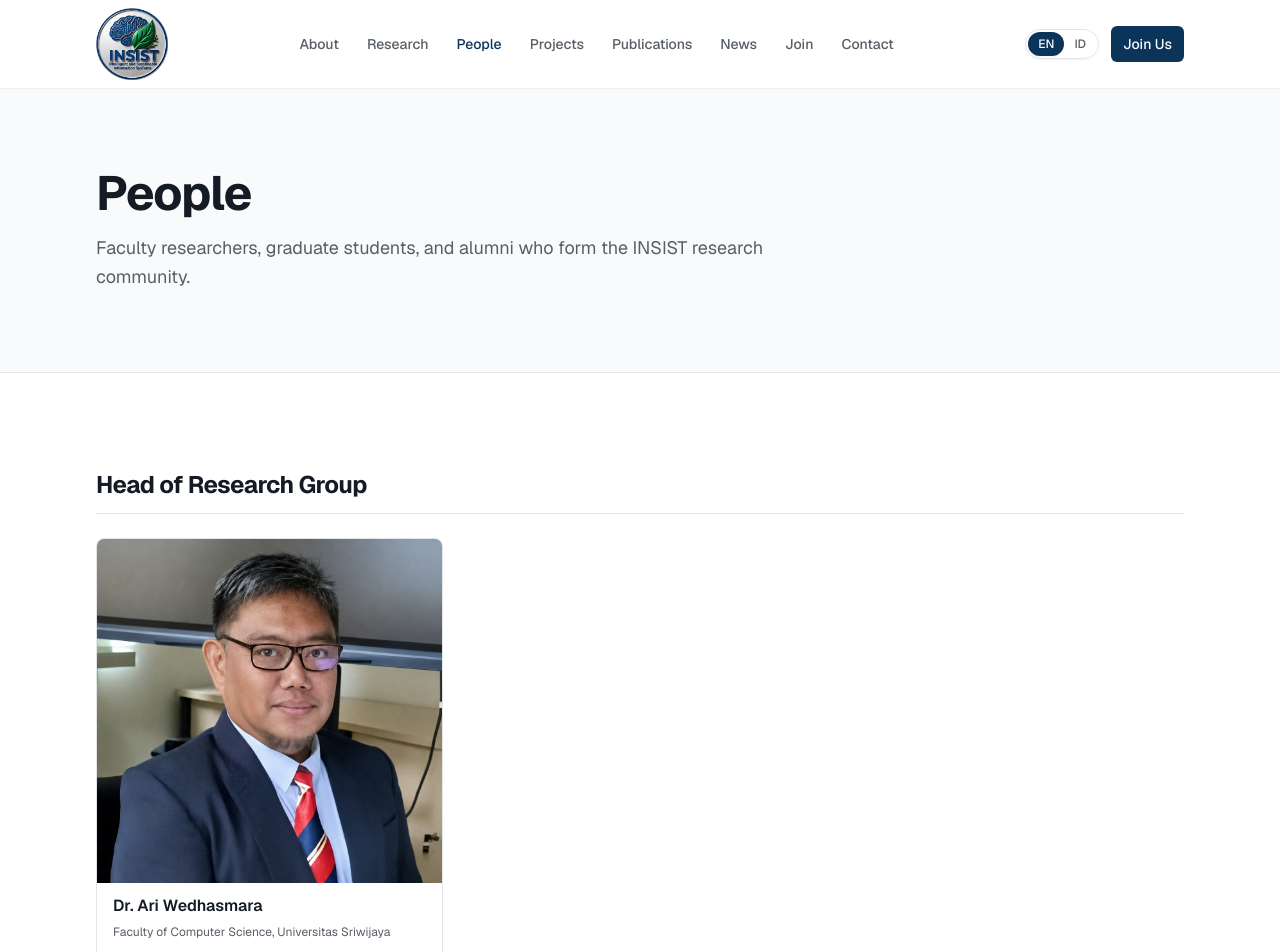
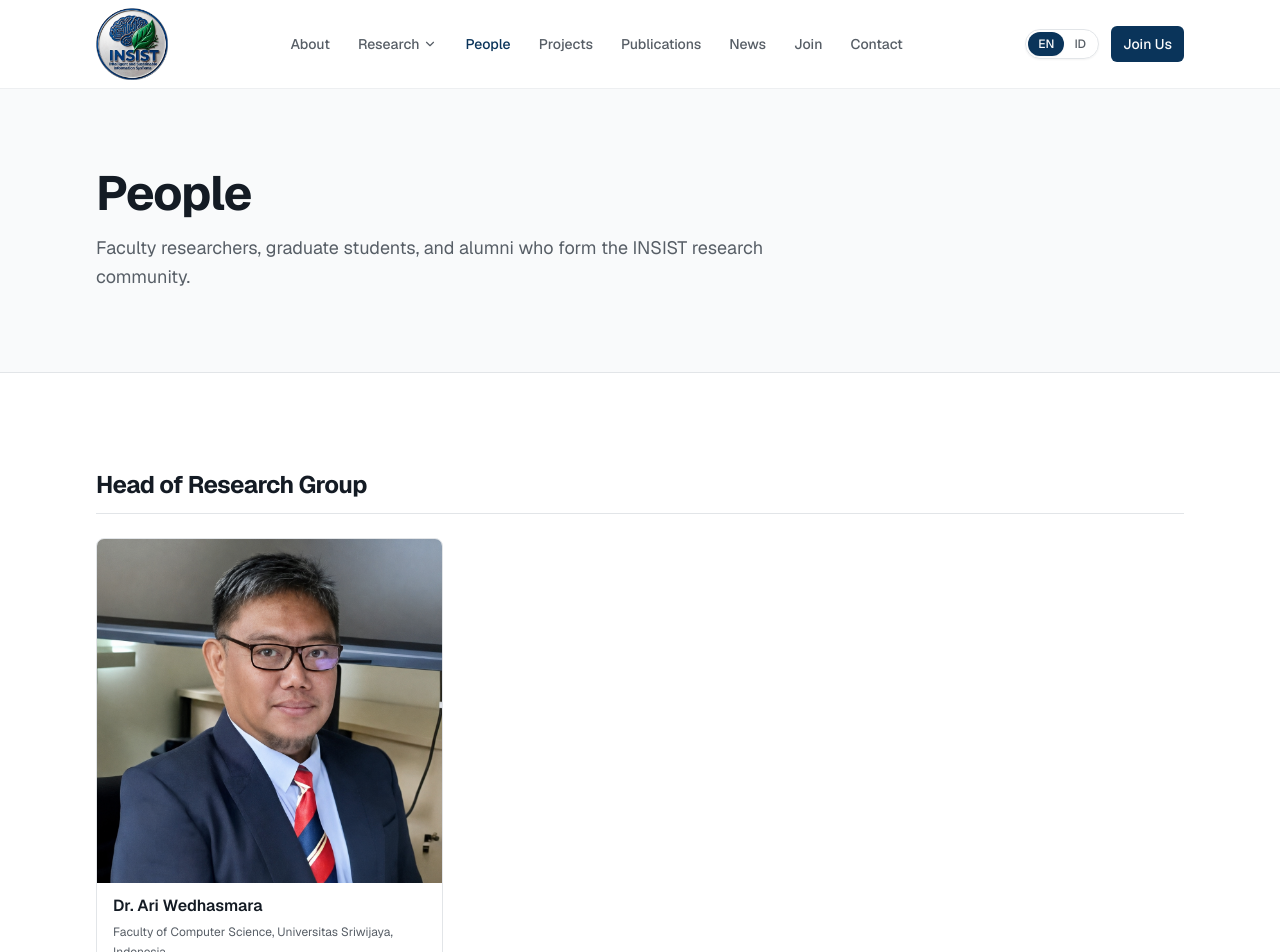
Before and after one commit to rahmatheroza/insist, a Next.js app: page /en/people in a window 1280 px wide. Shown: the top 952 px of the page. Built offline with nearby package versions, Linux system fonts and the light colour scheme.

Commit message:
menambahkan people, attribut negara, dan sub-menu roadmap

```diff
--- a/messages/en.json
+++ b/messages/en.json
@@ -80,6 +80,11 @@
     "description": "Our research spans intelligent systems, sustainable IS, digital health, and more — united by a commitment to rigorous, impact-oriented inquiry.",
     "comingSoon": "Detailed research pages and project listings coming soon."
   },
+  "roadmapPage": {
+    "title": "Research Roadmap",
+    "description": "Our strategic research trajectory, long-term vision, and milestones in intelligent and sustainable information systems.",
+    "comingSoon": "Detailed research roadmap timeline, focus areas, and milestone agendas coming soon."
+  },
   "peoplePage": {
     "title": "People",
     "description": "Faculty researchers, graduate students, and alumni who form the INSIST research community.",
--- a/messages/id.json
+++ b/messages/id.json
@@ -80,6 +80,11 @@
     "description": "Riset kami mencakup sistem cerdas, sistem informasi berkelanjutan, informatika kesehatan digital, dan lainnya — disatukan oleh komitmen terhadap ketelitian dan dampak nyata.",
     "comingSoon": "Halaman riset dan daftar proyek terperinci segera hadir."
   },
+  "roadmapPage": {
+    "title": "Roadmap Riset",
+    "description": "Arah strategis riset, visi jangka panjang, dan tonggak capaian kami dalam pengembangan sistem informasi cerdas dan berkelanjutan.",
+    "comingSoon": "Peta jalan riset terperinci, linimasa tahapan, dan agenda capaian akan segera hadir."
+  },
   "peoplePage": {
     "title": "Anggota",
     "description": "Dosen peneliti, mahasiswa pascasarjana, dan alumni yang membentuk komunitas riset INSIST.",
--- a/src/app/sitemap.ts
+++ b/src/app/sitemap.ts
@@ -8,6 +8,7 @@ export default function sitemap(): MetadataRoute.Sitemap {
     "",
     "/about",
     "/research",
+    "/research/roadmap",
     "/people",
     "/projects",
     "/publications",
--- a/src/components/layout/header.tsx
+++ b/src/components/layout/header.tsx
@@ -1,7 +1,7 @@
 "use client";
 
-import { useState } from "react";
-import { Menu, X } from "lucide-react";
+import { useState, useRef, useEffect } from "react";
+import { ChevronDown, Menu, X } from "lucide-react";
 import { useLocale, useTranslations } from "next-intl";
 
 import { Link, usePathname } from "@/i18n/routing";
@@ -16,15 +16,104 @@ export function Header() {
   const t = useTranslations("nav");
   const pathname = usePathname();
   const [mobileOpen, setMobileOpen] = useState(false);
+  const [activeDropdown, setActiveDropdown] = useState<string | null>(null);
+  const dropdownRef = useRef<HTMLDivElement>(null);
   const navItems = getNavItems(locale);
+
+  useEffect(() => {
+    function handleClickOutside(event: MouseEvent) {
+      if (
+        dropdownRef.current &&
+        !dropdownRef.current.contains(event.target as Node)
+      ) {
+        setActiveDropdown(null);
+      }
+    }
+    document.addEventListener("mousedown", handleClickOutside);
+    return () => document.removeEventListener("mousedown", handleClickOutside);
+  }, []);
 
   return (
     <header className="sticky top-0 z-50 w-full border-b border-border/60 bg-background/95 backdrop-blur supports-[backdrop-filter]:bg-background/80">
       <div className="mx-auto flex min-h-20 max-w-6xl items-center justify-between px-6 py-2 lg:px-8">
         <Logo />
 
-        <nav className="hidden items-center gap-1 lg:flex" aria-label="Main">
-          {navItems.map((item) => (
+        <nav
+          ref={dropdownRef}
+          className="hidden items-center gap-1 lg:flex"
+          aria-label="Main"
+        >
+          {navItems.map((item) => {
+            const hasChildren = item.children && item.children.length > 0;
+            const isParentActive =
+              pathname === item.href ||
+              (item.children && item.children.some((c) => pathname === c.href));
+            const isDropdownOpen = activeDropdown === item.label;
+
+            if (hasChildren) {
+              return (
+                <div
+                  key={item.href}
+                  className="relative group"
+                  onMouseEnter={() => setActiveDropdown(item.label)}
+                  onMouseLeave={() => setActiveDropdown(null)}
+                >
+                  <div className="flex items-center">
+                    <Link
+                      href={item.href}
+                      className={cn(
+                        "flex items-center gap-1 rounded-md px-3 py-2 text-sm font-medium transition-colors",
+                        isParentActive
+                          ? "text-primary"
+                          : "text-muted-foreground hover:text-foreground"
+                      )}
+                      onClick={() => setActiveDropdown(null)}
+                    >
+                      {item.label}
+                      <ChevronDown
+                        className={cn(
+                          "size-3.5 transition-transform duration-200",
+                          isDropdownOpen ? "rotate-180" : "group-hover:rotate-180"
+                        )}
+                      />
+                    </Link>
+                  </div>
+
+                  {/* Dropdown Menu */}
+                  <div
+                    className={cn(
+                      "absolute left-0 top-full pt-1.5 z-50 transition-all duration-200",
+                      isDropdownOpen
+                        ? "visible opacity-100 translate-y-0"
+                        : "invisible opacity-0 -translate-y-1 pointer-events-none group-hover:visible group-hover:opacity-100 group-hover:translate-y-0 group-hover:pointer-events-auto"
+                    )}
+                  >
+                    <div className="w-48 rounded-xl border border-border/80 bg-background/95 p-1.5 shadow-xl backdrop-blur supports-[backdrop-filter]:bg-background/90">
+                      {item.children?.map((child) => {
+                        const isChildActive = pathname === child.href;
+                        return (
+                          <Link
+                            key={child.href}
+                            href={child.href}
+                            onClick={() => setActiveDropdown(null)}
+                            className={cn(
+                              "block rounded-lg px-3 py-2 text-sm font-medium transition-colors",
+                              isChildActive
+                                ? "bg-accent text-primary font-semibold"
+                                : "text-muted-foreground hover:bg-muted hover:text-foreground"
+                            )}
+                          >
+                            {child.label}
+                          </Link>
+                        );
+                      })}
+                    </div>
+                  </div>
+                </div>
+              );
+            }
+
+            return (
               <Link
                 key={item.href}
                 href={item.href}
@@ -37,7 +126,8 @@ export function Header() {
               >
                 {item.label}
               </Link>
-          ))}
+            );
+          })}
         </nav>
 
         <div className="hidden items-center gap-3 lg:flex">
@@ -67,7 +157,49 @@ export function Header() {
           aria-label="Mobile"
         >
           <div className="flex flex-col gap-1">
-            {navItems.map((item) => (
+            {navItems.map((item) => {
+              const hasChildren = item.children && item.children.length > 0;
+              const isParentActive =
+                pathname === item.href ||
+                (item.children && item.children.some((c) => pathname === c.href));
+
+              if (hasChildren) {
+                return (
+                  <div key={item.href} className="flex flex-col gap-1">
+                    <Link
+                      href={item.href}
+                      onClick={() => setMobileOpen(false)}
+                      className={cn(
+                        "rounded-md px-3 py-2.5 text-sm font-medium transition-colors",
+                        isParentActive
+                          ? "bg-accent text-primary"
+                          : "text-muted-foreground hover:text-foreground"
+                      )}
+                    >
+                      {item.label}
+                    </Link>
+                    <div className="ml-3 flex flex-col gap-1 border-l-2 border-border/60 pl-3">
+                      {item.children?.map((child) => (
+                        <Link
+                          key={child.href}
+                          href={child.href}
+                          onClick={() => setMobileOpen(false)}
+                          className={cn(
+                            "rounded-md px-3 py-2 text-sm font-medium transition-colors",
+                            pathname === child.href
+                              ? "bg-accent text-primary font-semibold"
+                              : "text-muted-foreground hover:text-foreground"
+                          )}
+                        >
+                          {child.label}
+                        </Link>
+                      ))}
+                    </div>
+                  </div>
+                );
+              }
+
+              return (
                 <Link
                   key={item.href}
                   href={item.href}
@@ -81,7 +213,8 @@ export function Header() {
                 >
                   {item.label}
                 </Link>
-            ))}
+              );
+            })}
             <Button asChild className="mt-3" size="sm">
               <Link href="/join" onClick={() => setMobileOpen(false)}>
                 {t("joinUs")}
--- a/src/content/people.ts
+++ b/src/content/people.ts
@@ -5,7 +5,7 @@ const peopleEn: Person[] = [
     id: "person-1",
     name: "Dr. Ari Wedhasmara",
     role: "Head of Research Group",
-    affiliation: "Faculty of Computer Science, Universitas Sriwijaya",
+    affiliation: "Faculty of Computer Science, Universitas Sriwijaya, Indonesia",
     image: "/images/people/ari-wedhasmara.png",
     researchInterests: [
       "Digital Goverment & Public Sector Information Systems",
@@ -18,7 +18,7 @@ const peopleEn: Person[] = [
     id: "person-2",
     name: "Mira Afrina, Ph.D.",
     role: "Researcher",
-    affiliation: "Faculty of Computer Science, Universitas Sriwijaya",
+    affiliation: "Faculty of Computer Science, Universitas Sriwijaya, Indonesia",
     image: "/images/people/Mira-Afrina.jpeg",
     researchInterests: [
       "Information System Adoption and E-Commerce",
@@ -28,7 +28,7 @@ const peopleEn: Person[] = [
     id: "person-3",
     name: "Rizka Dhini Kurnia, Ph.D.",
     role: "Researcher",
-    affiliation: "Faculty of Computer Science, Universitas Sriwijaya",
+    affiliation: "Faculty of Computer Science, Universitas Sriwijaya, Indonesia",
     image: "/images/people/Rizka-Dhini-Kurnia.jpeg",
     researchInterests: [
       "E-commerce and Digital Marketing",
@@ -40,7 +40,7 @@ const peopleEn: Person[] = [
     id: "person-4",
     name: "Al Farissi, Ph.D.",
     role: "Researcher",
-    affiliation: "Faculty of Computer Science, Universitas Sriwijaya",
+    affiliation: "Faculty of Computer Science, Universitas Sriwijaya, Indonesia",
     image: "/images/people/Al-Farissi.jpeg",
     researchInterests: [
       "Intelligence System",
@@ -50,7 +50,7 @@ const peopleEn: Person[] = [
     id: "person-5",
     name: "Apriansyah Putra, M.Comp.",
     role: "Researcher",
-    affiliation: "Faculty of Computer Science, Universitas Sriwijaya",
+    affiliation: "Faculty of Computer Science, Universitas Sriwijaya, Indonesia",
     image: "/images/people/Apriansyah-Putra.jpeg",
     researchInterests: [
       "Human-Centered Digital Services & E-Participation",
@@ -61,7 +61,7 @@ const peopleEn: Person[] = [
     id: "person-6",
     name: "Assoc. Prof. Dr. Ab Razak Che Hussin",
     role: "Advisor Researcher",
-    affiliation: "Faculty of Computing, Universiti Teknologi Malaysia",
+    affiliation: "Faculty of Computing, Universiti Teknologi Malaysia, Malaysia",
     image: "/images/people/Ab-Razak-Che-Hussin.jpeg",
     researchInterests: [
       "Information Systems Adoption",
@@ -72,7 +72,7 @@ const peopleEn: Person[] = [
     id: "person-7",
     name: "Rahmat Izwan Heroza, Ph.D.",
     role: "Researcher",
-    affiliation: "Faculty of Computer Science, Universitas Sriwijaya",
+    affiliation: "Faculty of Computer Science, Universitas Sriwijaya, Indonesia",
     image: "/images/people/Rahmat-Izwan-Heroza.jpeg",
     researchInterests: [
       "Artificial Intelligence and Computer Vision",
@@ -86,7 +86,7 @@ const peopleEn: Person[] = [
     id: "person-8",
     name: "Naretha Kawadha Pasemah Gumay, M.CS.",
     role: "Researcher",
-    affiliation: "Faculty of Computer Science, Universitas Sriwijaya",
+    affiliation: "Faculty of Computer Science, Universitas Sriwijaya, Indonesia",
     image: "/images/people/Naretha-Kawadha-Pasemah-Gumay.png",
     researchInterests: [
       "Human–Computer Interaction (HCI)",
@@ -98,7 +98,7 @@ const peopleEn: Person[] = [
     id: "person-9",
     name: "Ken Ditha Tania, Ph.D.",
     role: "Researcher",
-    affiliation: "Faculty of Computer Science, Universitas Sriwijaya",
+    affiliation: "Faculty of Computer Science, Universitas Sriwijaya, Indonesia",
     image: "/images/people/Ken-Ditha-Tania.png",
     researchInterests: [
       "Knowledge Management",
@@ -109,7 +109,7 @@ const peopleEn: Person[] = [
     id: "person-10",
     name: "Bayu Adhi Tama, Ph.D.",
     role: "Advisor Researcher",
-    affiliation: "University of Maryland Baltimore County",
+    affiliation: "University of Maryland Baltimore County, USA",
     image: "/images/people/Bayu-Adhi-Tama.jpeg",
     researchInterests: [
       "Applied Data Mining",
@@ -120,13 +120,27 @@ const peopleEn: Person[] = [
     id: "person-11",
     name: "Lovinta Happy Atrinawati, M.Eng.",
     role: "Collaborator Researcher",
-    affiliation: "Ph.D. Candidate at Florida State University",
+    affiliation: "Ph.D. Candidate at Florida State University, USA",
     image: "/images/people/Lovinta-Happy-Atrinawati.jpeg",
     researchInterests: [
       "Information Technology Governance",
       "Enterprise Architecture",
       "Business Process Management",
       "Quantitative Risk Assessment",
+    ],
+  },
+  {
+    id: "person-12",
+    name: "Dr. Emanuel Jando",
+    role: "Collaborator Researcher",
+    affiliation: "Universitas Katolik Widya Mandira (UNWIRA), Kupang, NTT, Indonesia",
+    image: "/images/people/Emanuel-Jando.jpeg",
+    researchInterests: [
+      "E-Learning & Personalized Learning Models",
+      "E-Government",
+      "Information Systems & Decision Support Systems",
+      "IT Governance",
+      "Artificial Intelligence",
     ],
   },
 ];
@@ -136,7 +150,7 @@ const peopleId: Person[] = [
     id: "person-1",
     name: "Dr. Ari Wedhasmara",
     role: "Head of Research Group",
-    affiliation: "Fakultas Ilmu Komputer, Universitas Sriwijaya",
+    affiliation: "Fakultas Ilmu Komputer, Universitas Sriwijaya, Indonesia",
     image: "/images/people/ari-wedhasmara.png",
     researchInterests: [
       "Pemerintahan Digital & Sistem Informasi Sektor Publik",
@@ -149,7 +163,7 @@ const peopleId: Person[] = [
     id: "person-2",
     name: "Mira Afrina, Ph.D.",
     role: "Researcher",
-    affiliation: "Fakultas Ilmu Komputer, Universitas Sriwijaya",
+    affiliation: "Fakultas Ilmu Komputer, Universitas Sriwijaya, Indonesia",
     image: "/images/people/Mira-Afrina.jpeg",
     researchInterests: [
       "Adopsi Sistem Informasi dan E-Commerce",
@@ -159,7 +173,7 @@ const peopleId: Person[] = [
     id: "person-3",
     name: "Rizka Dhini Kurnia, Ph.D.",
     role: "Researcher",
-    affiliation: "Fakultas Ilmu Komputer, Universitas Sriwijaya",
+    affiliation: "Fakultas Ilmu Komputer, Universitas Sriwijaya, Indonesia",
     image: "/images/people/Rizka-Dhini-Kurnia.jpeg",
     researchInterests: [
       "E-Commerce dan Pemasaran Digital",
@@ -171,7 +185,7 @@ const peopleId: Person[] = [
     id: "person-4",
     name: "Al Farissi, Ph.D.",
     role: "Researcher",
-    affiliation: "Fakultas Ilmu Komputer, Universitas Sriwijaya",
+    affiliation: "Fakultas Ilmu Komputer, Universitas Sriwijaya, Indonesia",
     image: "/images/people/Al-Farissi.jpeg",
     researchInterests: [
       "Sistem Cerdas",
@@ -181,7 +195,7 @@ const peopleId: Person[] = [
     id: "person-5",
     name: "Apriansyah Putra, M.Comp.",
     role: "Researcher",
-    affiliation: "Fakultas Ilmu Komputer, Universitas Sriwijaya",
+    affiliation: "Fakultas Ilmu Komputer, Universitas Sriwijaya, Indonesia",
     image: "/images/people/Apriansyah-Putra.jpeg",
     researchInterests: [
       "Layanan Digital Berpusat pada Manusia & E-Partisipasi",
@@ -192,7 +206,7 @@ const peopleId: Person[] = [
     id: "person-6",
     name: "Assoc. Prof. Dr. Ab Razak Che Hussin",
     role: "Peneliti Penasihat",
-    affiliation: "Fakultas Komputasi, Universiti Teknologi Malaysia",
+    affiliation: "Fakultas Komputasi, Universiti Teknologi Malaysia, Malaysia",
     image: "/images/people/Ab-Razak-Che-Hussin.jpeg",
     researchInterests: [
       "Adopsi Sistem Informasi",
@@ -203,7 +217,7 @@ const peopleId: Person[] = [
     id: "person-7",
     name: "Rahmat Izwan Heroza, Ph.D.",
     role: "Researcher",
-    affiliation: "Fakultas Ilmu Komputer, Universitas Sriwijaya",
+    affiliation: "Fakultas Ilmu Komputer, Universitas Sriwijaya, Indonesia",
     image: "/images/people/Rahmat-Izwan-Heroza.jpeg",
     researchInterests: [
       "Kecerdasan Buatan dan Computer Vision",
@@ -217,7 +231,7 @@ const peopleId: Person[] = [
     id: "person-8",
     name: "Naretha Kawadha Pasemah Gumay, M.CS.",
     role: "Researcher",
-    affiliation: "Fakultas Ilmu Komputer, Universitas Sriwijaya",
+    affiliation: "Fakultas Ilmu Komputer, Universitas Sriwijaya, Indonesia",
     image: "/images/people/Naretha-Kawadha-Pasemah-Gumay.png",
     researchInterests: [
       "Interaksi Manusia–Komputer (IMK/HCI)",
@@ -229,7 +243,7 @@ const peopleId: Person[] = [
     id: "person-9",
     name: "Ken Ditha Tania, Ph.D.",
     role: "Researcher",
-    affiliation: "Fakultas Ilmu Komputer, Universitas Sriwijaya",
+    affiliation: "Fakultas Ilmu Komputer, Universitas Sriwijaya, Indonesia",
     image: "/images/people/Ken-Ditha-Tania.png",
     researchInterests: [
       "Manajemen Pengetahuan (Knowledge Management)",
@@ -240,7 +254,7 @@ const peopleId: Person[] = [
     id: "person-10",
     name: "Bayu Adhi Tama, Ph.D.",
     role: "Peneliti Penasihat",
-    affiliation: "Universitas Maryland Baltimore County",
+    affiliation: "Universitas Maryland Baltimore County, USA",
     image: "/images/people/Bayu-Adhi-Tama.jpeg",
     researchInterests: [
       "Penambangan Data Terapan",
@@ -251,13 +265,27 @@ const peopleId: Person[] = [
     id: "person-11",
     name: "Lovinta Happy Atrinawati, M.Eng.",
     role: "Kolaborator Peneliti",
-    affiliation: "Kandidat Doktor di Universitas Negeri Florida",
+    affiliation: "Kandidat Doktor di Universitas Negeri Florida, USA",
     image: "/images/people/Lovinta-Happy-Atrinawati.jpeg",
     researchInterests: [
       "Tata Kelola Teknologi Informasi",
       "Arsitektur Perusahaan",
       "Manajemen Proses Bisnis",
       "Penilaian Risiko Kuantitatif",
+    ],
+  },
+  {
+    id: "person-12",
+    name: "Dr. Emanuel Jando",
+    role: "Kolaborator Peneliti",
+    affiliation: "Universitas Katolik Widya Mandira (UNWIRA), Kupang, NTT, Indonesia",
+    image: "/images/people/Emanuel-Jando.jpeg",
+    researchInterests: [
+      "E-Learning & Model Pembelajaran Terpersonalisasi",
+      "E-Government",
+      "Sistem Informasi & Sistem Pendukung Keputusan",
+      "Tata Kelola Teknologi Informasi",
+      "Kecerdasan Buatan",
     ],
   },
 ];
--- a/src/content/site.ts
+++ b/src/content/site.ts
@@ -44,7 +44,14 @@ export function getSiteConfig(locale?: string): SiteConfig {
 
 const navItemsEn: NavItem[] = [
   { label: "About", href: "/about" },
-  { label: "Research", href: "/research" },
+  {
+    label: "Research",
+    href: "/research",
+    children: [
+      { label: "Overview", href: "/research" },
+      { label: "Roadmap", href: "/research/roadmap" },
+    ],
+  },
   { label: "People", href: "/people" },
   { label: "Projects", href: "/projects" },
   { label: "Publications", href: "/publications" },
@@ -55,7 +62,14 @@ const navItemsEn: NavItem[] = [
 
 const navItemsId: NavItem[] = [
   { label: "Tentang", href: "/about" },
-  { label: "Riset", href: "/research" },
+  {
+    label: "Riset",
+    href: "/research",
+    children: [
+      { label: "Ringkasan", href: "/research" },
+      { label: "Roadmap", href: "/research/roadmap" },
+    ],
+  },
   { label: "Anggota", href: "/people" },
   { label: "Proyek", href: "/projects" },
   { label: "Publikasi", href: "/publications" },
--- a/src/types/index.ts
+++ b/src/types/index.ts
@@ -1,6 +1,7 @@
 export interface NavItem {
   label: string;
   href: string;
+  children?: { label: string; href: string }[];
 }
 
 export interface ResearchTheme {
```
Also changed, not shown: src/app/[locale]/research/roadmap/page.tsx (added, +54 -0 lines), public/images/people/Emanuel-Jando.jpeg (added). Lines whose indentation alone changed are shown as unchanged.
